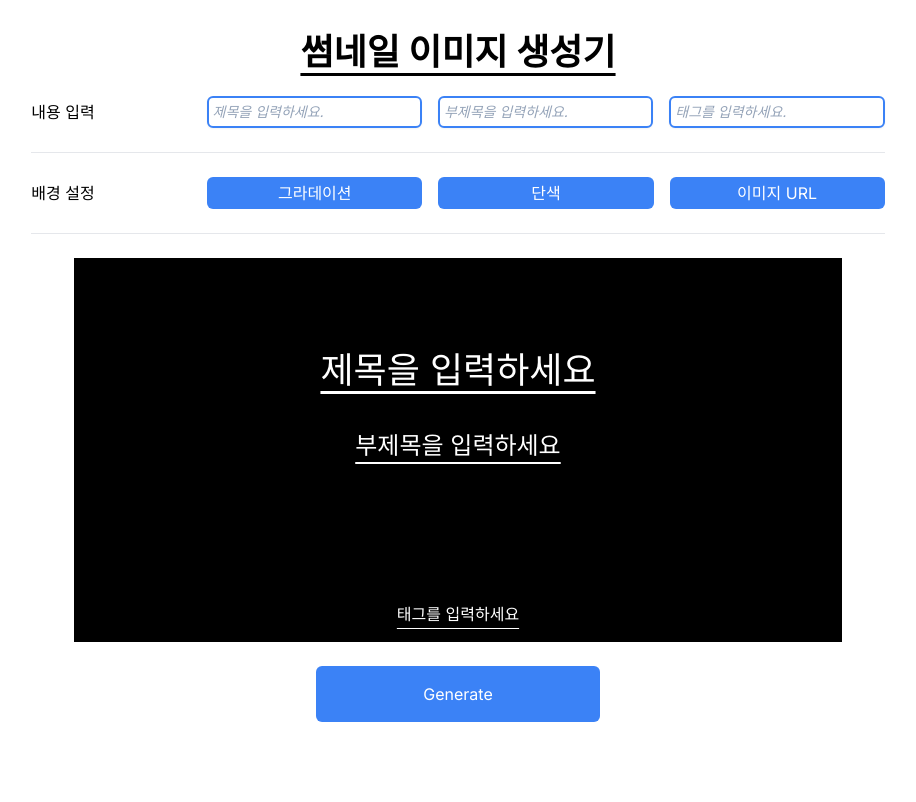
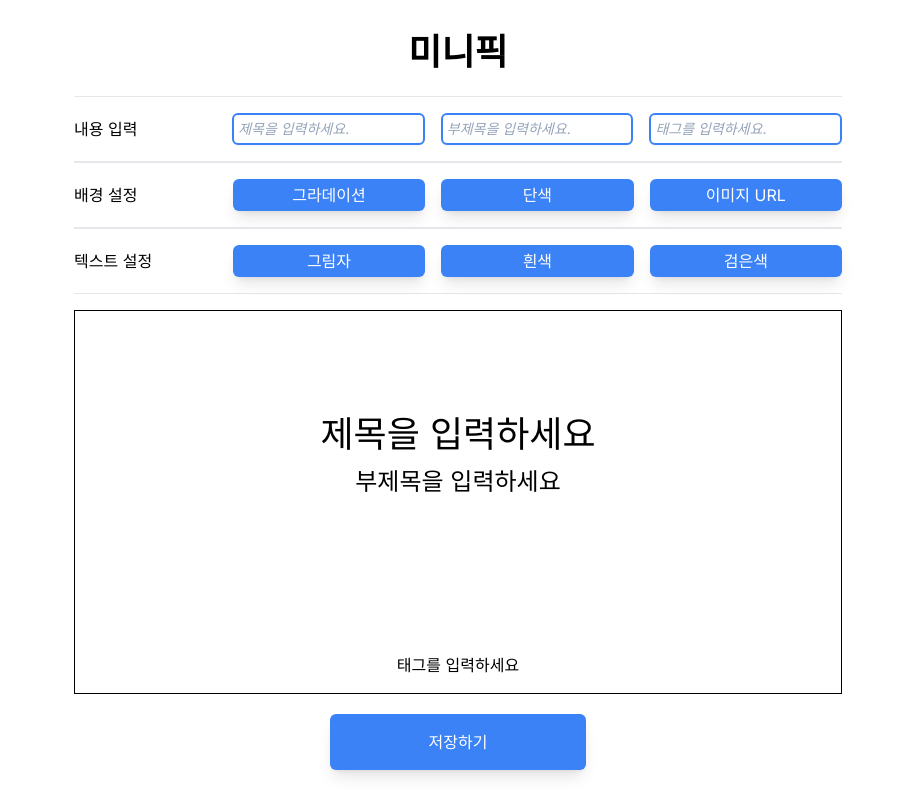
Before and after one commit to woongsnote/image-generator, a Next.js app: page / in a window 1280 px wide. Shown: the whole page, without its empty margins (182-1098 px from the left). Built offline with nearby package versions, Linux system fonts and the light colour scheme.

Commit message:
refactor: separate Preview component
- separate Preview to ImagePreview
- add textStyle

```diff
--- a/app/components/ImageGenerator.tsx
+++ b/app/components/ImageGenerator.tsx
@@ -1,6 +1,6 @@
 "use client";
 
-import { CSSProperties, useState, useRef, ChangeEvent } from "react";
+import { CSSProperties, useState, useRef } from "react";
 import {
   generateRandomGradientStyle,
   generateRandomSolidStyle,
@@ -12,6 +12,8 @@ import html2canvas from "html2canvas";
 import saveAs from "file-saver";
 import { formattedDate } from "../utils/date";
 import { useInput } from "../hooks/useInput";
+import ImagePreview from "./ImagePreview";
+import RowTitle from "./RowTitle";
 
 export default function ImageGenerator() {
   const { inputValues, handleInputChange } = useInput({
@@ -21,7 +23,9 @@ export default function ImageGenerator() {
   });
   const [imageUrl, setImageUrl] = useState<string>("");
   const [backgroundStyle, setBackgroundStyle] = useState<CSSProperties>({
-    textUnderlineOffset: "8px",
+    padding: "8px",
+    border: "1px solid black",
+    margin: "0",
   });
   const [showModal, setShowModal] = useState<boolean>(false);
 
@@ -29,6 +33,7 @@ export default function ImageGenerator() {
 
   const generateImage = async () => {
     if (!divImageRef.current) return;
+
     try {
       const imageRef = divImageRef.current;
       const canvas = await html2canvas(imageRef, { scale: 2 });
@@ -47,6 +52,7 @@ export default function ImageGenerator() {
     setBackgroundStyle({
       ...backgroundStyle,
       background: generateRandomSolidStyle(randomColor),
+      border: "none",
     });
   };
 
@@ -62,6 +68,7 @@ export default function ImageGenerator() {
     setBackgroundStyle({
       ...backgroundStyle,
       background: gradientStyle,
+      border: "none",
     });
   };
 
@@ -83,15 +90,32 @@ export default function ImageGenerator() {
     setShowModal(false);
   };
 
-  const rowStyle = `flex md:flex-row gap-4 mx-auto justify-between w-full items-center`;
+  const textToWhite = () => {
+    setBackgroundStyle({ ...backgroundStyle, color: "white" });
+  };
+
+  const textToBlack = () => {
+    setBackgroundStyle({ ...backgroundStyle, color: "black" });
+  };
+
+  const textToShadow = () => {
+    setBackgroundStyle({
+      ...backgroundStyle,
+      textShadow: backgroundStyle.textShadow
+        ? ""
+        : `rgba(0, 0, 0, 0.4) 2px 2px 4px`,
+    });
+  };
+
+  const rowStyle = `flex flex-col md:flex-row gap-4 mx-auto justify-between w-full items-center border-y py-4`;
   const inputStyle = `border-2 border-blue-500 w-full md:w-1/3 rounded-md p-1 placeholder:italic placeholder:text-slate-400 block bg-white rounded-md shadow-sm focus:outline-none focus:border-blue-500 focus:ring-blue-500 focus:ring-1 sm:text-sm`;
-  const buttonStyle = `bg-blue-500 rounded-md p-1 text-white w-1/3`;
+  const buttonStyle = `bg-blue-500 rounded-md p-1 text-white w-4/5 mx-auto md:w-1/3 shadow-lg`;
 
   return (
     <>
-      <div className="flex flex-col space-y-6 mx-auto w-10/12">
-        <div className={`${rowStyle} flex-col`}>
-          <span className="w-full md:w-1/4">내용 입력</span>
+      <div className="flex flex-col mx-auto max-w-3xl">
+        <div className={`${rowStyle}`}>
+          <RowTitle title="내용 입력" />
           <input
             id="title"
             type="text"
@@ -123,9 +147,8 @@ export default function ImageGenerator() {
             onChange={handleInputChange}
           />
         </div>
-        <hr />
         <div className={rowStyle}>
-          <span className="w-1/4">배경 설정</span>
+          <RowTitle title="배경 설정" />
           <button
             type="button"
             className={buttonStyle}
@@ -143,40 +166,37 @@ export default function ImageGenerator() {
           <button
             id="image"
             type="button"
-            value={imageUrl}
             className={buttonStyle}
             onClick={openModal}
           >
             이미지 URL
           </button>
         </div>
-        <hr className="my-4" />
-        <div className="flex flex-col">
-          <div
-            className="w-full max-w-3xl h-96 mx-auto flex flex-col justify-between bg-black"
-            style={backgroundStyle}
-            ref={divImageRef}
-          >
-            <div className="h-2/3 justify-center flex flex-col rounded-t-lg">
-              <h1 className="text-white text-center text-4xl mt-10 underline underline-offset-8">
-                {inputValues.title || "제목을 입력하세요"}
-              </h1>
-              <h2 className="text-white text-center text-2xl mt-10 underline underline-offset-8">
-                {inputValues.subTitle || "부제목을 입력하세요"}
-              </h2>
-            </div>
-            <div className="text-center mb-4 ">
-              <p className="text-white w-full underline underline-offset-8">
-                {inputValues.tag || "태그를 입력하세요"}
-              </p>
-            </div>
-          </div>
+        <div className={`${rowStyle} mb-4`}>
+          <RowTitle title="텍스트 설정" />
+          <button type="button" className={buttonStyle} onClick={textToShadow}>
+            그림자
+          </button>
+          <button type="button" className={buttonStyle} onClick={textToWhite}>
+            흰색
+          </button>
+          <button type="button" className={buttonStyle} onClick={textToBlack}>
+            검은색
+          </button>
         </div>
+        <ImagePreview
+          title={inputValues.title}
+          subTitle={inputValues.subTitle}
+          tag={inputValues.tag}
+          backgroundStyle={backgroundStyle}
+          ref={divImageRef}
+        />
+
         <button
-          className={`${buttonStyle} mx-auto p-4`}
+          className={`${buttonStyle} p-4 mt-5`}
           onClick={generateImage}
         >
-          Generate
+          저장하기
         </button>
       </div>
 
--- /dev/null
+++ b/app/components/ImagePreview.tsx
@@ -0,0 +1,31 @@
+import { ForwardedRef, forwardRef } from "react";
+
+interface ImagePreviewProps {
+  title: string;
+  subTitle: string;
+  tag: string;
+  backgroundStyle: React.CSSProperties;
+}
+
+function ImagePreview(
+  { title, subTitle, tag, backgroundStyle }: ImagePreviewProps,
+  ref: ForwardedRef<HTMLDivElement>
+) {
+  return (
+    <div
+      className="w-full max-w-3xl h-96 mx-auto flex flex-col justify-between text-center"
+      style={backgroundStyle}
+      ref={ref}
+    >
+      <div className="h-3/4 justify-center flex flex-col ">
+        <h1 className="text-4xl mb-2">{title || "제목을 입력하세요"}</h1>
+        <h2 className="text-2xl w-fit mx-auto mt-1">
+          {subTitle || "부제목을 입력하세요"}
+        </h2>
+      </div>
+      <p className="w-full h-auto mb-2">{tag || "태그를 입력하세요"}</p>
+    </div>
+  );
+}
+
+export default forwardRef<HTMLDivElement, ImagePreviewProps>(ImagePreview);
--- /dev/null
+++ b/app/components/RowTitle.tsx
@@ -0,0 +1,3 @@
+export default function RowTitle({ title }: { title: string }) {
+  return <span className="w-full md:w-1/4">{title}</span>;
+}
--- a/app/components/Title.tsx
+++ b/app/components/Title.tsx
@@ -1,7 +1,7 @@
-const TITLE = "썸네일 이미지 생성기"
+const TITLE = "미니픽"
 
 export default function Title() {
   return (
-    <h1 className="text-4xl text-center my-6 font-bold underline underline-offset-8">{TITLE}</h1>
+    <h1 className="text-4xl text-center my-6 font-bold">{TITLE}</h1>
   )
 }
```
